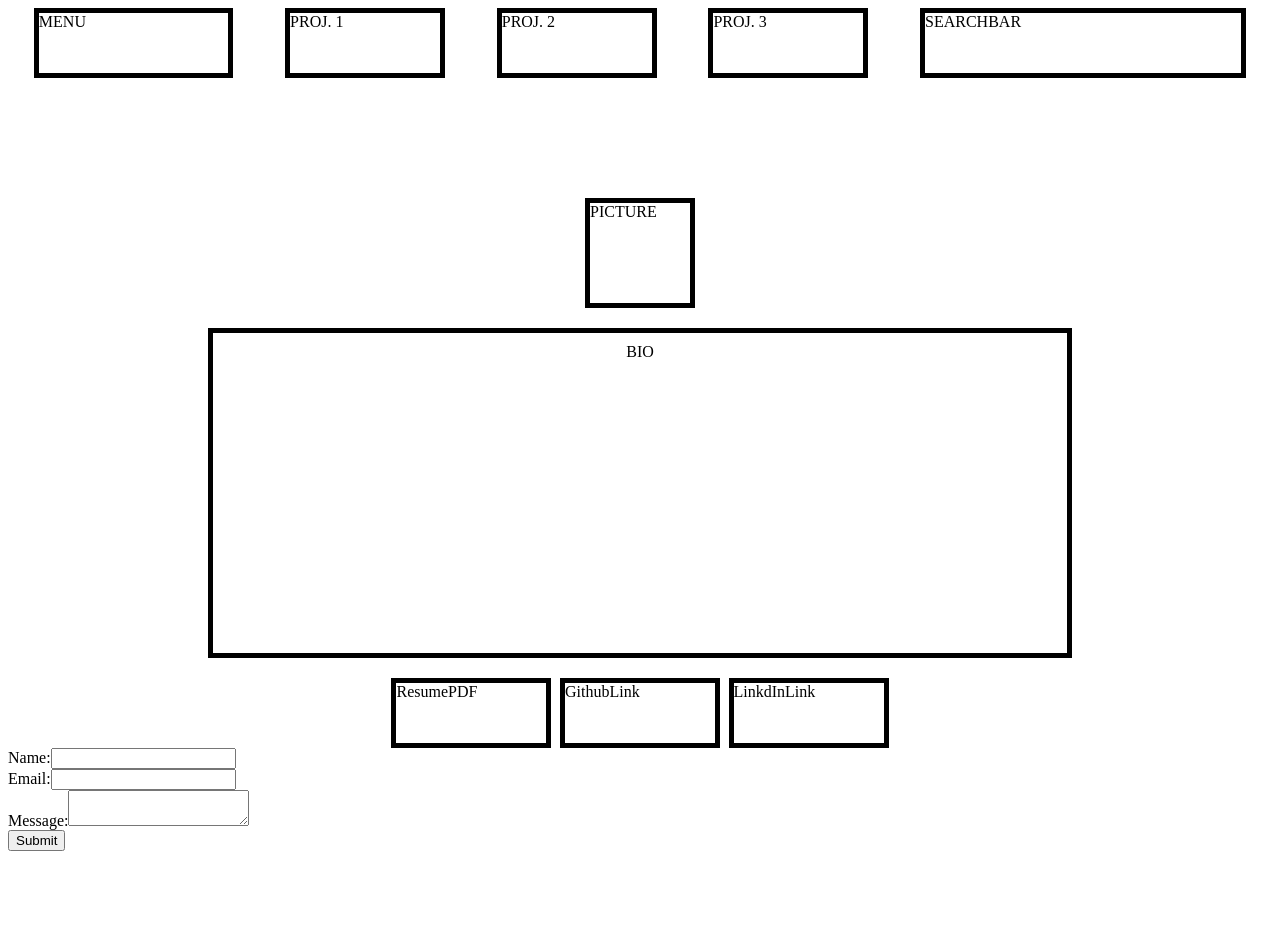
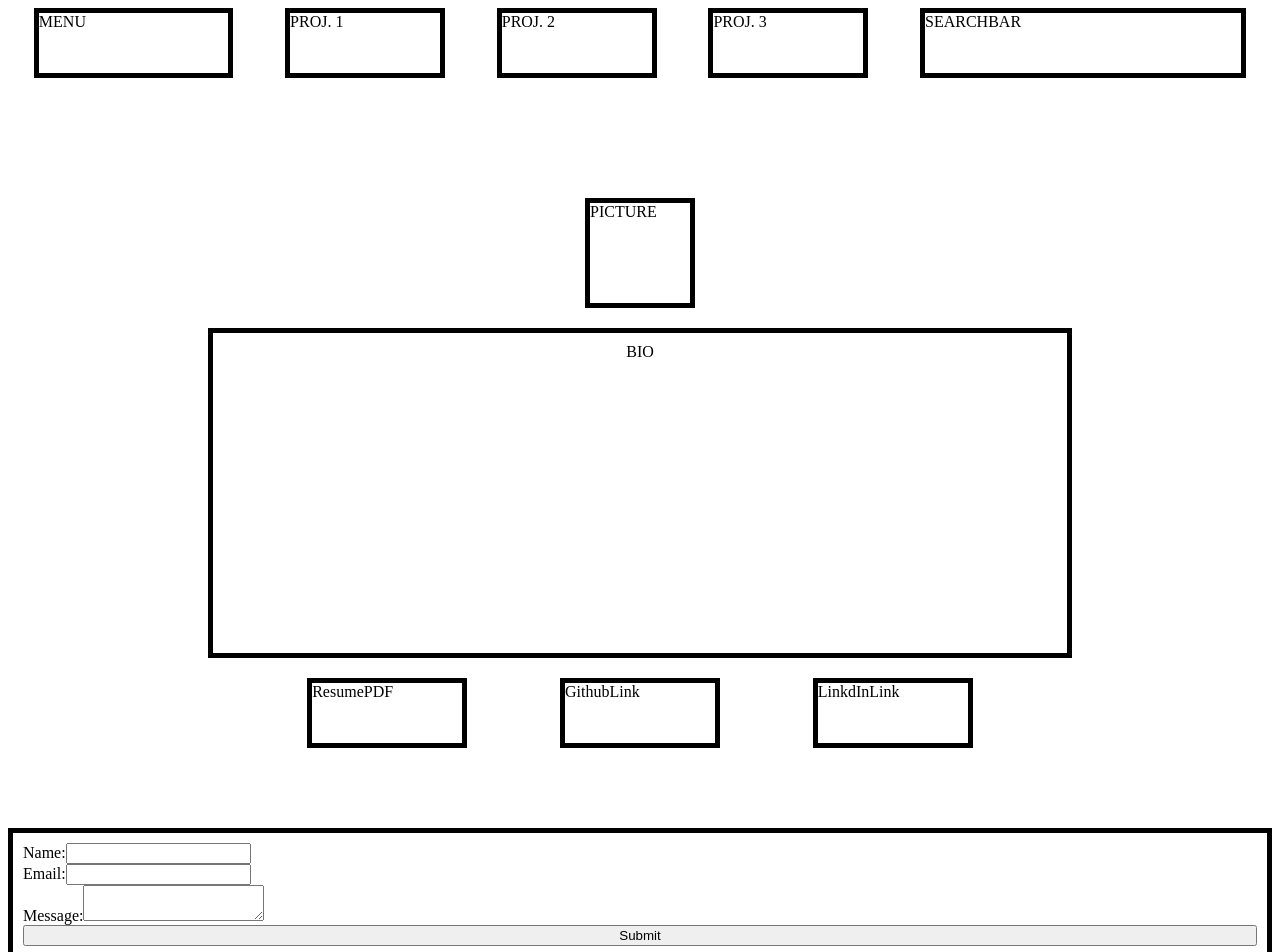
Before and after one commit to mshaner97/resumeapp, a React (Vite) app: page / in a window 1280 px wide. Shown: the top 952 px of the page. Before the commit the page ends 859 px from the top, so only its background shows below. Built offline with nearby package versions, Linux system fonts and the light colour scheme.

Commit message:
working on the form and outline still

```diff
--- a/src/App.css
+++ b/src/App.css
@@ -35,8 +35,8 @@
 .linkbox {
   display: flex;
   flex-direction: row;
-  margin-left: 30%;
-  margin-right: 30%;}
+  margin-left: 20%;
+  margin-right: 20%;}
 
 .projectmenu {
   display: flex;
@@ -61,3 +61,12 @@ header {
 .menu {
   width: 15%;
 }
+
+form {
+  display: flex;
+  flex-direction: column;
+  padding: 10px;
+  border: solid 5px black;
+  margin: auto;
+  margin-top: 80px;
+}
```
